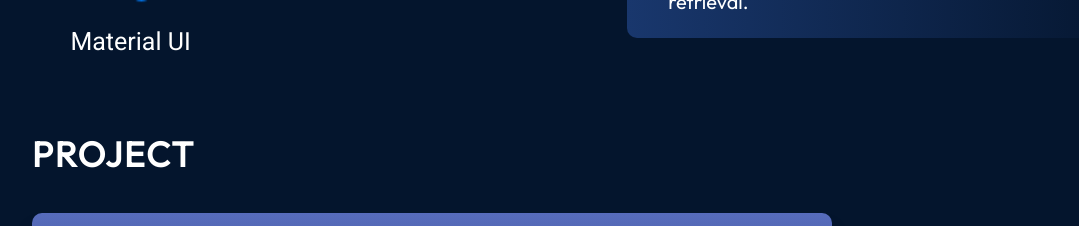
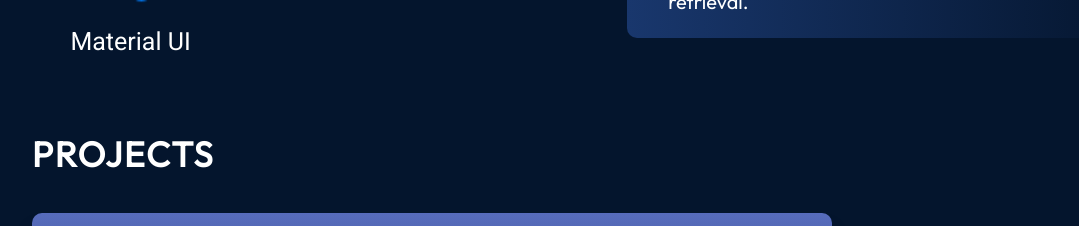
Before and after one commit to Anusreesudheesh/portfolio, a React (Vite) app: page / in a window 1280 px wide. Shown: the part 1620-1846 px from the top of the page, without its empty margins (32-1111 px from the left). Built offline with nearby package versions, Linux system fonts and the light colour scheme.

Commit message:
Update Projects.jsx

```diff
--- a/src/component/Projects/Projects.jsx
+++ b/src/component/Projects/Projects.jsx
@@ -5,7 +5,7 @@ import ProjectCard from "./ProjectCard";
 const Projects = () => {
   return (
     <section className={styles.container} id="projects">
-      <h2 className={styles.title}>Project</h2>
+      <h2 className={styles.title}>Projects</h2>
       <div className={styles.projects}>
         {projects.map((project, id) => {
           return (
```
